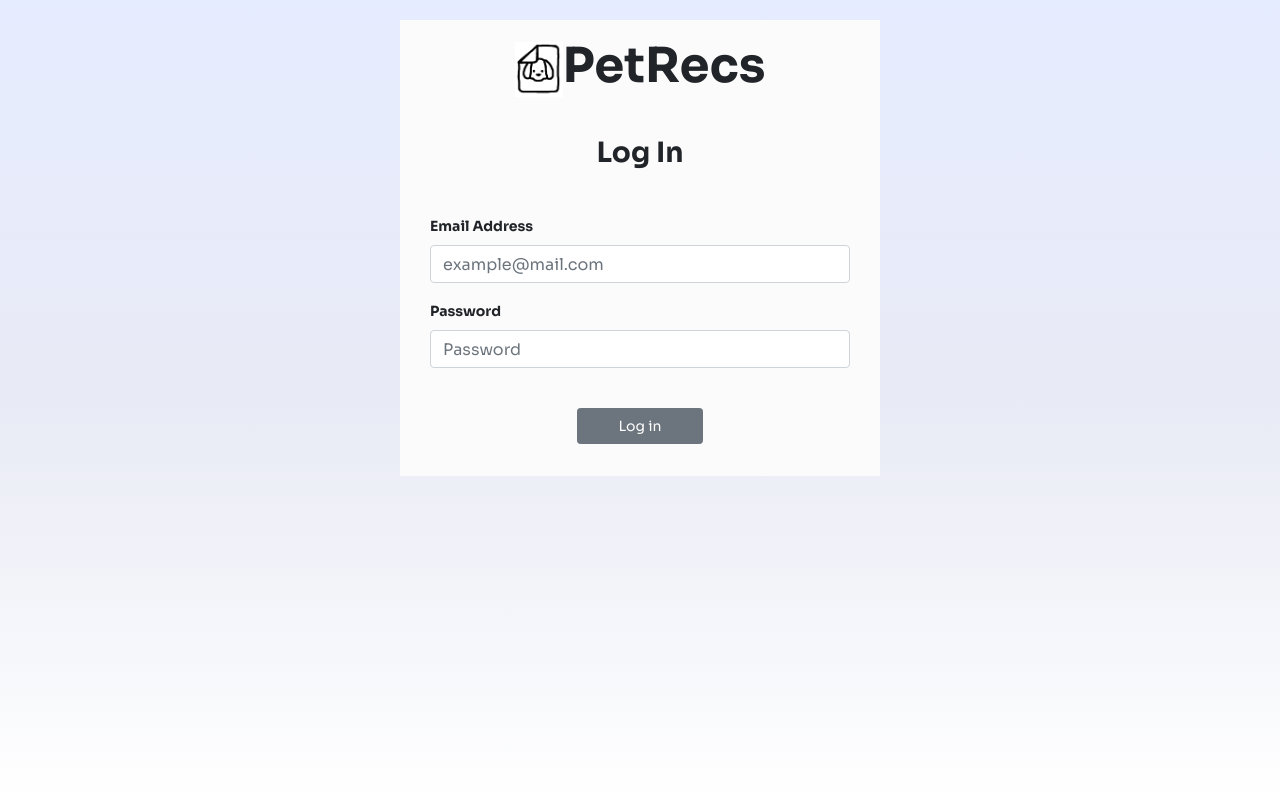
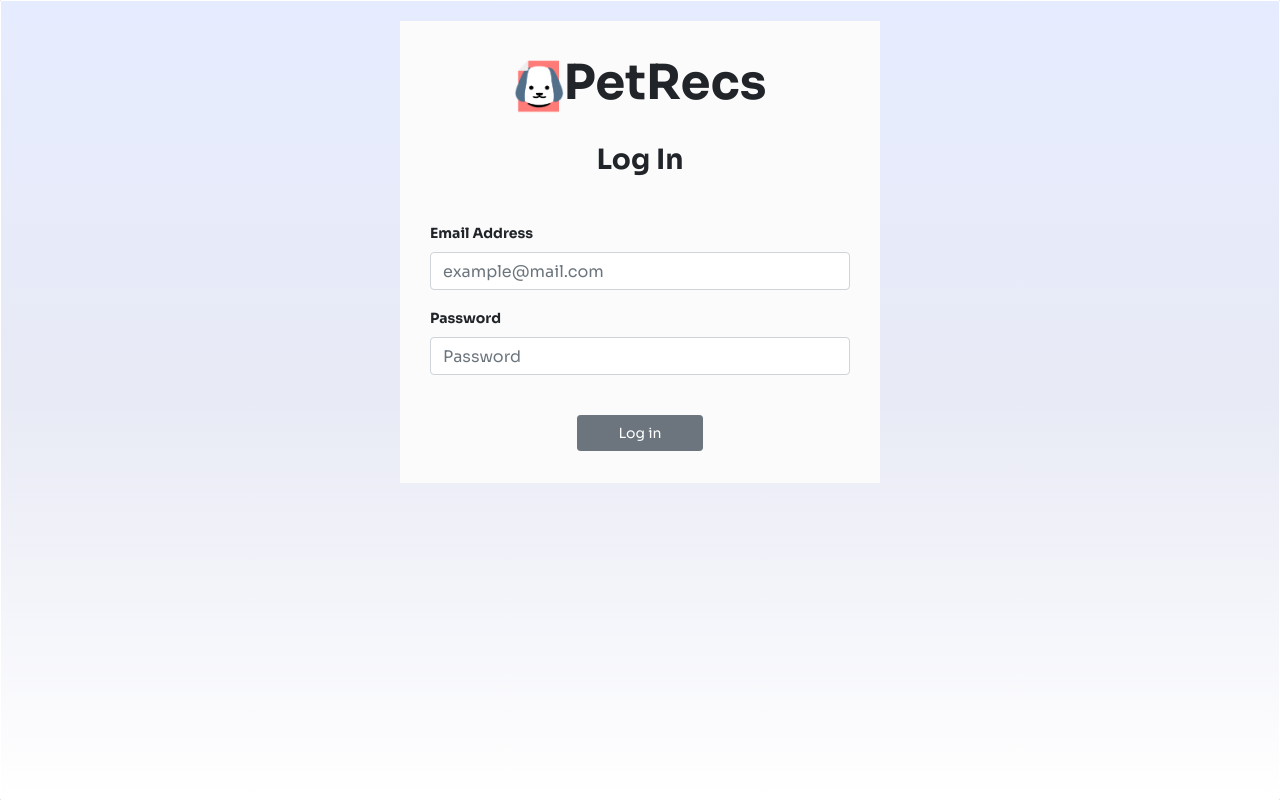
Before and after one commit to LeviRemi/PetRecs-Project, a React (Create React App) app in the folder client/: page /login in a window 1280 px wide. Built offline with nearby package versions, Linux system fonts and the light colour scheme.

Commit message:
(Update) Logo updated

```diff
--- a/client/src/components/Header.js
+++ b/client/src/components/Header.js
@@ -11,8 +11,9 @@ function Header() {
             <div className="mainPageHeader">
             <Row>
                 <Col sm="auto">
-                    <span className="mainPageHeaderTitle">
-                        &nbsp;&nbsp;&nbsp;&nbsp; <span className="petTitle">Pet</span><span className="recsTitle">Recs</span>
+                    <span className="mainPageHeaderTitle box">
+                        <img src={require('../icon_xsm.png')} alt='PetRecs Dogument Logo' width='33' height='36' />
+                        <span className="petTitle">Pet</span><span className="recsTitle">Recs</span>
                     </span>
                 </Col>
                 <Col>
--- a/client/src/index.css
+++ b/client/src/index.css
@@ -67,7 +67,14 @@ these styles are pre-login */
 }
 
 .homePageHeaderItem {
-  padding: 10px;
+  padding: 0px 0 6px 8px;
+  font-size: 48px;
+  font-weight: bold;
+  background-color: var(--COLOR_WHITE);
+}
+
+.loginRegHeaderItem {
+  padding: 24px 0 0 0;
   font-size: 48px;
   font-weight: bold;
   background-color: var(--COLOR_WHITE);
@@ -180,16 +187,13 @@ these styles are post-login */
 
 .mainPageHeaderBar {
   background: #000000;
-  padding: 0px;
-  border-color: rgb(19, 62, 172);
-  border-bottom-style: solid;
-  border-width: 0px;
+  height: 44px
 }
 
 .mainPageHeader {
   text-align: center;
   background-color: rgba(200, 45, 40, 0);
-  height: 38px;
+  height: 30px;
   width: 1024px;
   margin: 0 auto;
   position: relative;
@@ -198,19 +202,29 @@ these styles are post-login */
 
 .mainPageHeaderItem {
   color: white;
-  vertical-align: middle;
   background-color: rgba(0, 150, 40, 0);
+  display: flex;
+  align-items: center;
+  padding: 4px 0 0 0;
 }
 
 .mainPageHeaderTitle {
   justify-content: left;
   color: white;
+  vertical-align: middle;
   background-color: rgba(0, 150, 40, 0);
 }
 
+.box {
+  display: flex;
+  align-items: center;
+  padding: 2px 0 0 0;
+}
+
 .petTitle {
+  padding: 0 0 0 4px;
   font-weight: 100;
-  font-size: 23px;
+  font-size: 24px;
   color: var(--COLOR_WHITE);
 }
 
--- a/client/src/pages/HomePage.js
+++ b/client/src/pages/HomePage.js
@@ -4,7 +4,7 @@ import React from 'react'
 import Row from 'react-bootstrap/Row';
 import Col from 'react-bootstrap/Col';
 import Container from 'react-bootstrap/Container';
-import Jumbotron from 'react-bootstrap/Jumbotron';
+
 import { Link } from 'react-router-dom';
 import Footer from '../components/Footer.js';
 
@@ -27,7 +27,7 @@ function HomePage() {
         <div className="fullPageContainer fontWrap">
             <div className="homePageHeader">
                 <div className="homePageHeaderItem">
-                    <img src={require('../pet-recs-logo_low-qual.png')} alt='PetRecs Dogument Logo' width='48' height='55' />
+                    <img src={require('../icon_lg.png')} alt='PetRecs Dogument Logo' width='58' height='64' />
                     PetRecs
                 </div>
 
--- a/client/src/pages/Login.js
+++ b/client/src/pages/Login.js
@@ -27,10 +27,11 @@ function Login() {
     }
 
     return (
-        <div className="fill-window fullPageContainer fontWrap">
+        <div className="fill-window fullPageContainer fontWrap shadowedBox">
             <div className="loginRegPageHeader">
-                <div className="homePageHeaderItem">
-                    <img alt="PetRecs Logo" src={require('../pet-recs-logo_low-qual.png')} width='48' height='55' />
+                <div className="loginRegHeaderItem">
+                    <span className="box"> </span>
+                    <img alt="PetRecs Logo" src={require('../icon_lg.png')} width='50' height='55' />
                     PetRecs
                 </div>
             </div>
--- a/client/src/pages/PostLogin/Account.js
+++ b/client/src/pages/PostLogin/Account.js
@@ -56,6 +56,7 @@ function Account() {
         <div>
             <div className="fontWrap">
                 <Header />
+                <div className="petsAccentBar"></div>
             </div>
             <Container fluid>
                 <div className="mainPageBody">
--- a/client/src/pages/Register.js
+++ b/client/src/pages/Register.js
@@ -43,8 +43,8 @@ function Register() {
         return (
         <div className="fill-window fullPageContainer fontWrap">
             <div className="loginRegPageHeader">
-                <div className="homePageHeaderItem">
-                    <img alt="PetRecs Logo" src={require('../pet-recs-logo_low-qual.png')} width='48' height='55' />
+                <div className="loginRegHeaderItem">
+                    <img alt="PetRecs Logo" src={require('../icon_lg.png')} width='50' height='55' />
                     PetRecs
                 </div>
             </div>
```
Also changed, not shown: client/src/icon_lg.png (added), client/src/icon_xsm.png (added).
